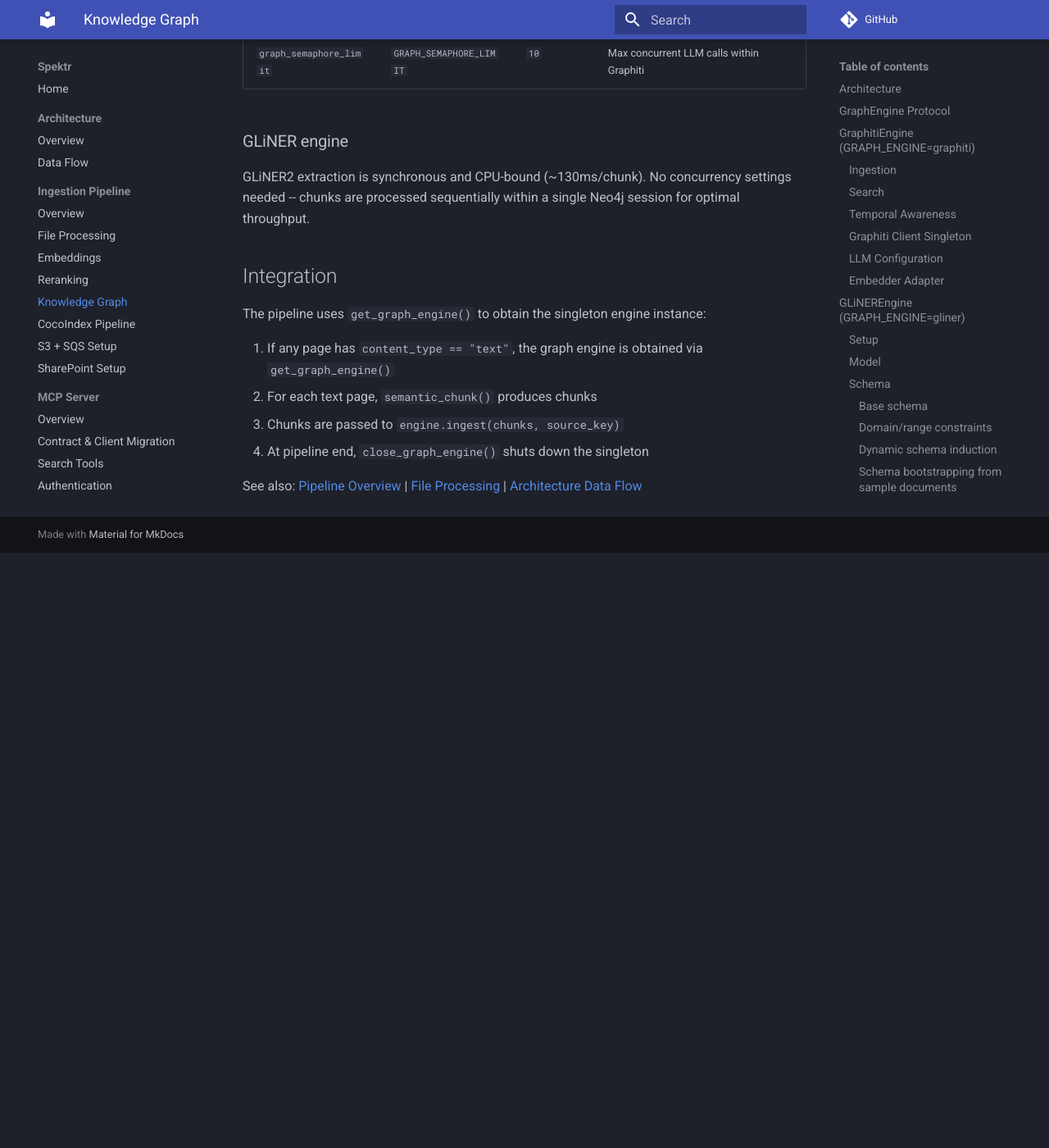
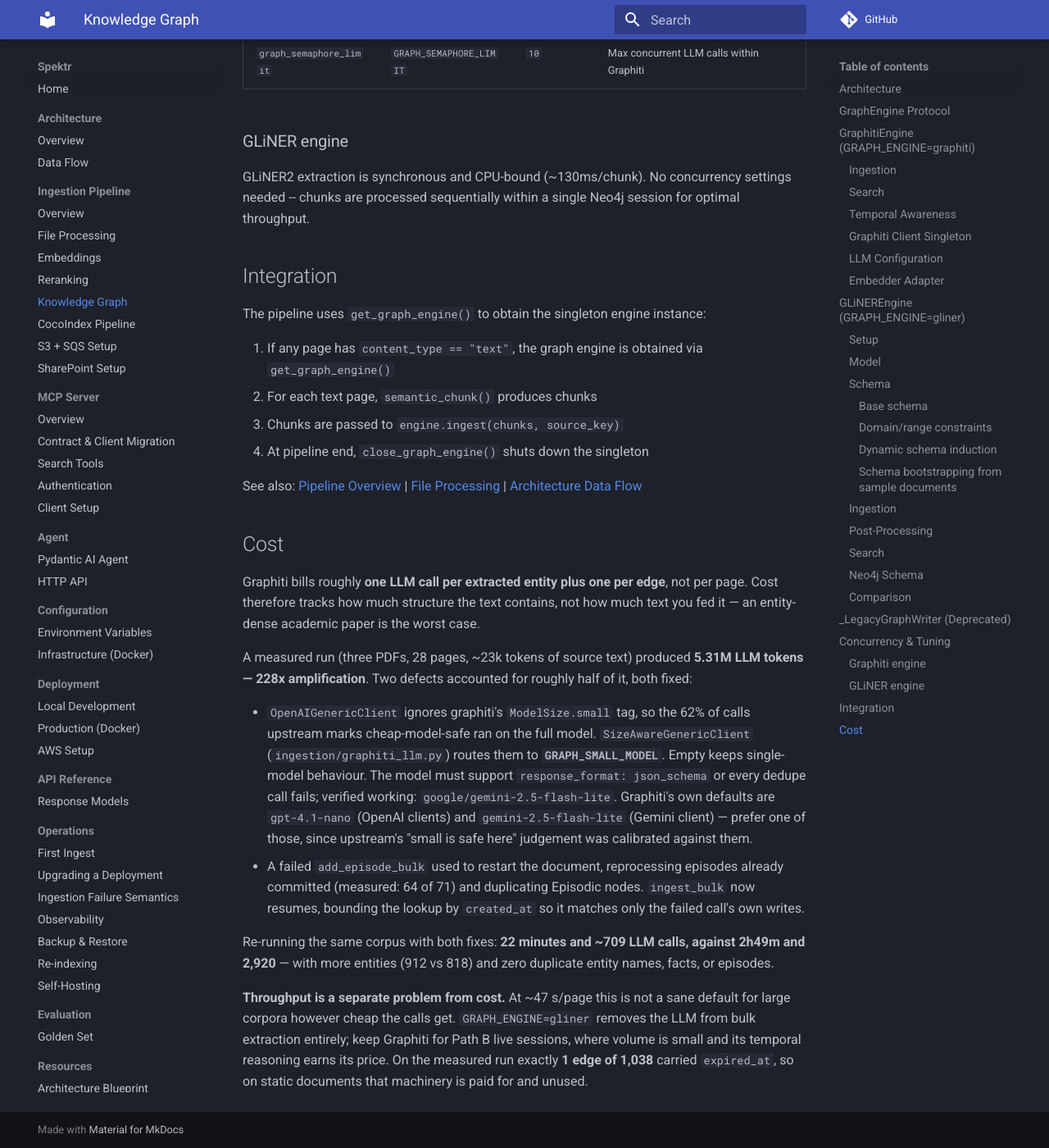
Before and after one commit to dollro/spektr, an MkDocs documentation site: the page built from docs/ingestion/knowledge-graph.md, in a window 1280 px wide and 1400 px high, scrolled down 8236 px. Shown: the whole window at 82% size. Built offline with MkDocs 1.6.1 and Material for MkDocs 9.7.7, drawn with Linux system fonts in a browser that asks for light colours; comment, search, counter and statistics services are not loaded; before the commit the page ends 8910 px from its top, so only the background shows below that.

Commit message:
docs(ingestion): record Graphiti's cost model, and re-baseline the eval fixture
Graphiti bills ~1 LLM call per entity plus 1 per edge, so cost tracks
extracted structure rather than page count. Documents GRAPH_SMALL_MODEL,
the resume fix, and the measured before/after (2h49m/2920 calls ->
22m/709 calls, with more entities and no duplicates).

The retrieval eval fixture was a 512-d snapshot from the jina-v4 era and
could not load against the 768-d gemini-2 collection: Qdrant rejected it
with "expected dim: 768, got 512". Regenerated from the current corpus.
Changing the dense model invalidates this fixture — regenerate with
`uv run python -m scripts.make_eval_fixture`.

Claude-Session: https://claude.ai/code/session_01UgokPqXsk2s227MHvbC3us

```diff
--- a/docs/ingestion/knowledge-graph.md
+++ b/docs/ingestion/knowledge-graph.md
@@ -268,3 +268,38 @@ The pipeline uses `get_graph_engine()` to obtain the singleton engine instance:
 4. At pipeline end, `close_graph_engine()` shuts down the singleton
 
 See also: [Pipeline Overview](overview.md) | [File Processing](file-processing.md) | [Architecture Data Flow](../architecture/data-flow.md)
+
+## Cost
+
+Graphiti bills roughly **one LLM call per extracted entity plus one per edge**,
+not per page. Cost therefore tracks how much structure the text contains, not
+how much text you fed it — an entity-dense academic paper is the worst case.
+
+A measured run (three PDFs, 28 pages, ~23k tokens of source text) produced
+**5.31M LLM tokens — 228x amplification**. Two defects accounted for roughly
+half of it, both fixed:
+
+- `OpenAIGenericClient` ignores graphiti's `ModelSize.small` tag, so the 62% of
+  calls upstream marks cheap-model-safe ran on the full model.
+  `SizeAwareGenericClient` (`ingestion/graphiti_llm.py`) routes them to
+  **`GRAPH_SMALL_MODEL`**. Empty keeps single-model behaviour. The model must
+  support `response_format: json_schema` or every dedupe call fails; verified
+  working: `google/gemini-2.5-flash-lite`. Graphiti's own defaults are
+  `gpt-4.1-nano` (OpenAI clients) and `gemini-2.5-flash-lite` (Gemini client) —
+  prefer one of those, since upstream's "small is safe here" judgement was
+  calibrated against them.
+- A failed `add_episode_bulk` used to restart the document, reprocessing
+  episodes already committed (measured: 64 of 71) and duplicating Episodic
+  nodes. `ingest_bulk` now resumes, bounding the lookup by `created_at` so it
+  matches only the failed call's own writes.
+
+Re-running the same corpus with both fixes: **22 minutes and ~709 LLM calls,
+against 2h49m and 2,920** — with more entities (912 vs 818) and zero duplicate
+entity names, facts, or episodes.
+
+**Throughput is a separate problem from cost.** At ~47 s/page this is not a
+sane default for large corpora however cheap the calls get. `GRAPH_ENGINE=gliner`
+removes the LLM from bulk extraction entirely; keep Graphiti for Path B live
+sessions, where volume is small and its temporal reasoning earns its price. On
+the measured run exactly **1 edge of 1,038** carried `expired_at`, so on static
+documents that machinery is paid for and unused.
```
Also changed, not shown: 1 other file.
